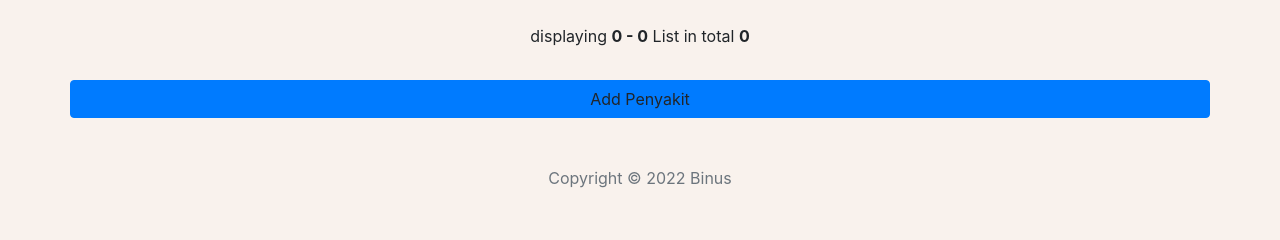
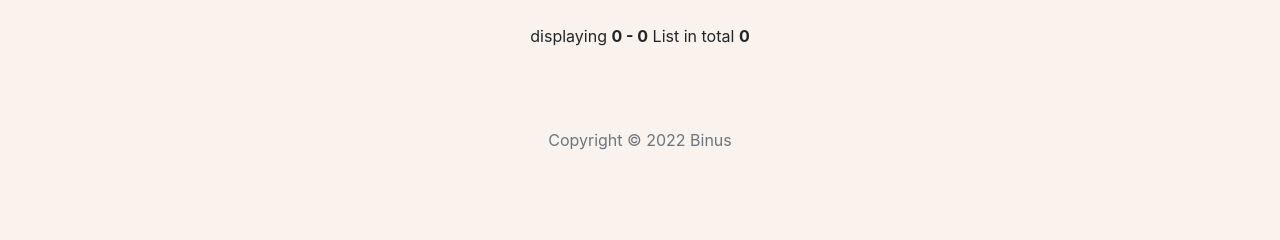
Before and after one commit to adimass/pardoc_2, a Flask app: page /list_penyakit in a window 1280 px wide. Shown: the part 144-384 px from the top of the page. Run offline with Flask 2, Linux system fonts and the light colour scheme; a user stored in the database is signed in; parts of the project's set-up code (start-up, migrations or seed data) failed here and were passed over; some libraries are stand-ins or nearby versions.

Commit message:
fix new code

```diff
--- a/blueprint_chat.py
+++ b/blueprint_chat.py
@@ -2,7 +2,6 @@ from flask import Blueprint, render_template, redirect, url_for, send_file,sessi
 import requests
 import json
 import database as db
-from flask_socketio import SocketIO, send
 from datetime import datetime
 
 bp_chat = Blueprint("bp_chat",__name__)
--- a/templates/content_admin_list_penyakit.html
+++ b/templates/content_admin_list_penyakit.html
@@ -33,8 +33,6 @@
       <div class="wrappagination mb-4">
         {{ pagination.links }}
       </div>
-
-        <a href="{{ url_for('bp_profile.add_penyakit') }}" class="btn btn-primary">Add Penyakit</a>
     </div>
 
   </div>
```
